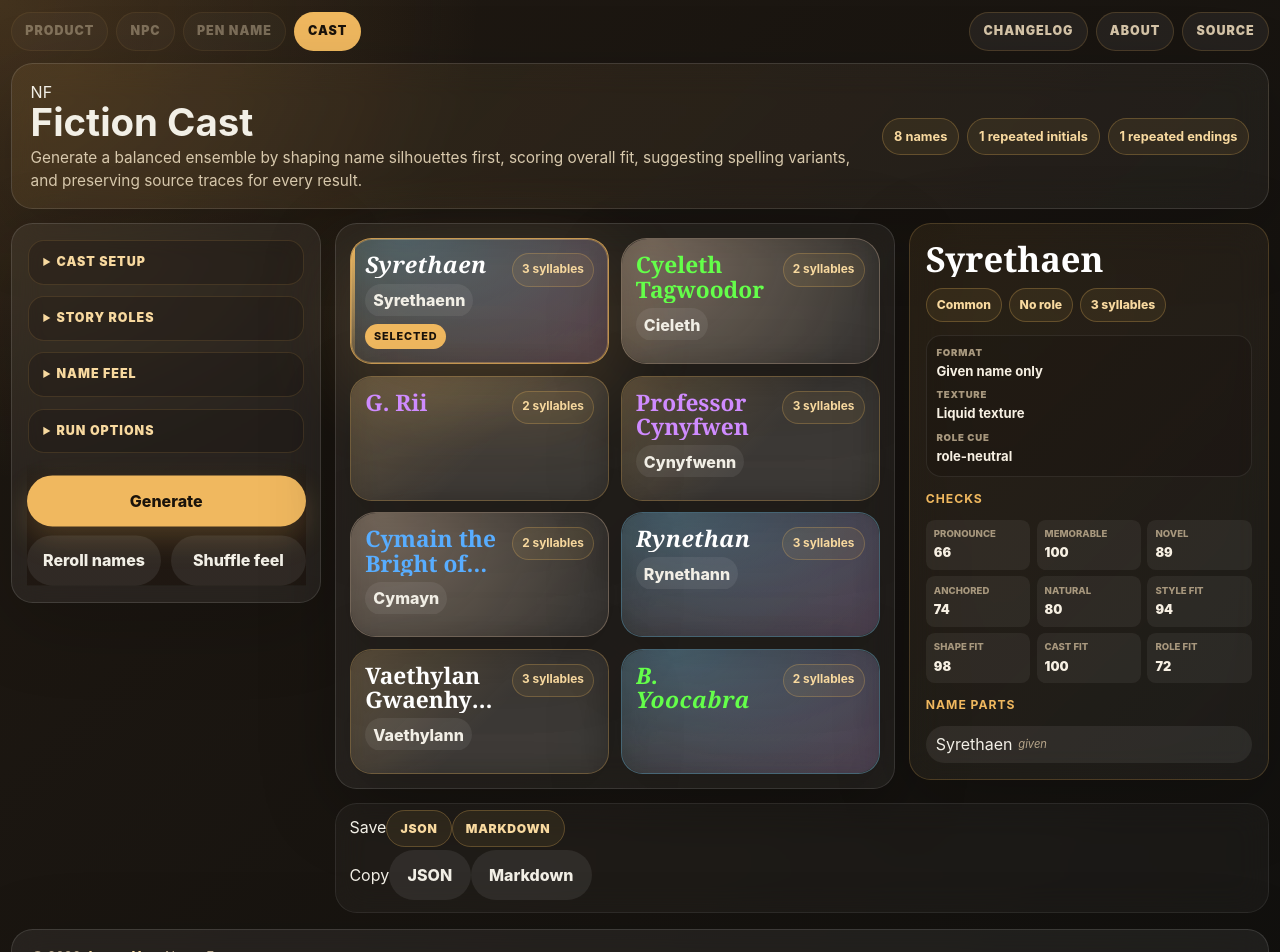
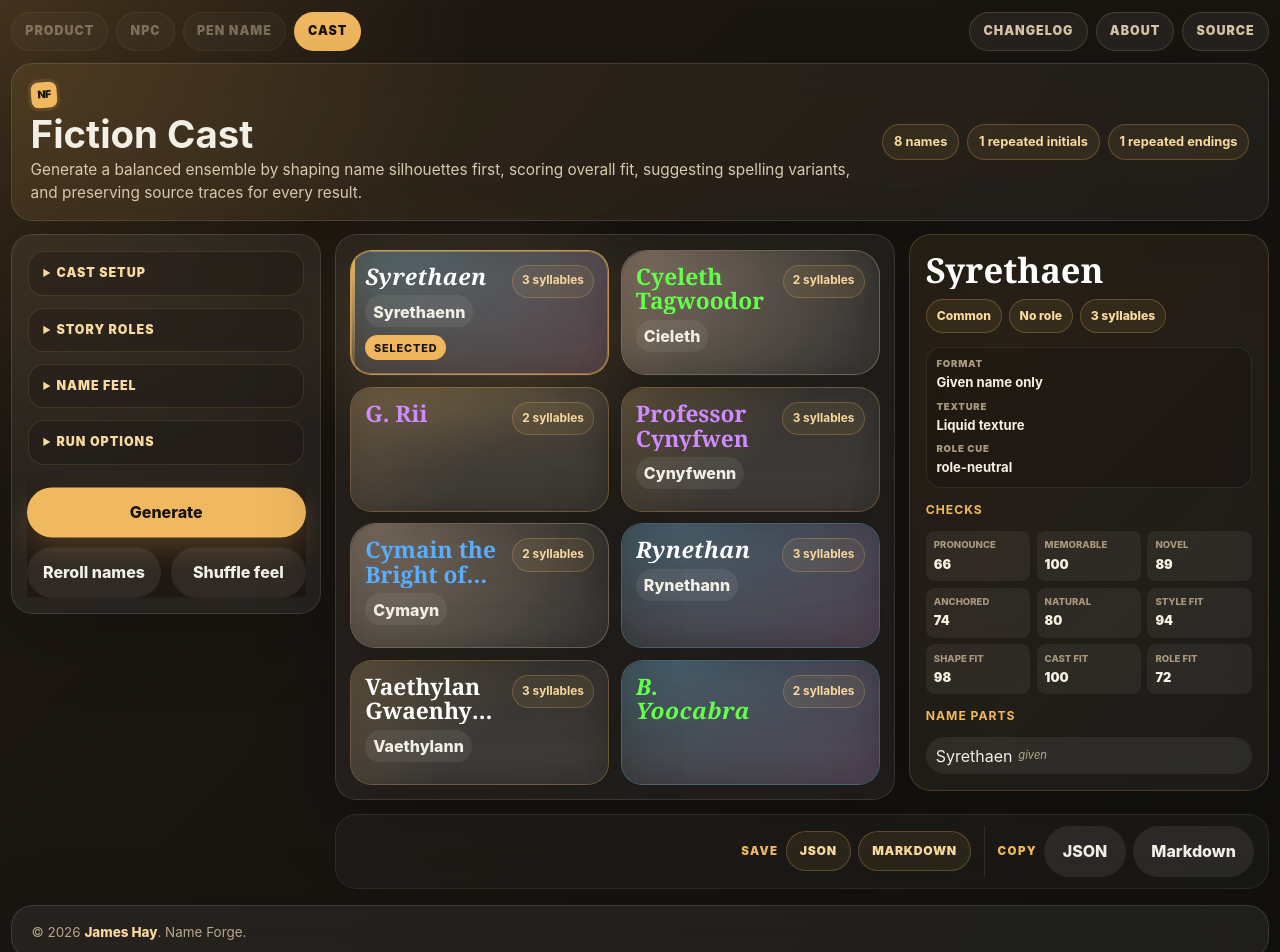
Before and after one commit to jaahay/name-forge, a React (Vite) app: page / in a window 1280 px wide. Shown: the top 952 px of the page. Built offline with nearby package versions, Linux system fonts and the light colour scheme.

Commit message:
Style brand mark and split save copy strip

```diff
--- a/src/styles.css
+++ b/src/styles.css
@@ -20,6 +20,8 @@ h1, h2, h3, p { margin-top: 0; }
 .panel { border: 1px solid rgba(255, 255, 255, 0.12); border-radius: 1.35rem; background: rgba(255, 255, 255, 0.06); box-shadow: 0 20px 80px rgba(0, 0, 0, 0.18); backdrop-filter: blur(16px); }
 .hero { display: grid; grid-template-columns: minmax(0, 1fr) auto; gap: 1.25rem; align-items: center; padding: 1rem 1.15rem; }
 .app-header { background: linear-gradient(135deg, rgba(240, 184, 95, 0.09), rgba(255, 255, 255, 0.045)); }
+.brand-lockup { display: inline-flex; align-items: center; margin-bottom: 0.45rem; }
+.brand-mark { display: inline-grid; place-items: center; width: 1.65rem; height: 1.65rem; border: 1px solid rgba(240, 184, 95, 0.5); border-radius: 0.48rem; color: #1a130b; background: #f0b85f; box-shadow: 0 0 0 3px rgba(240, 184, 95, 0.12); font-size: 0.66rem; font-weight: 950; letter-spacing: -0.05em; transform: rotate(-4deg); }
 .eyebrow { margin-bottom: 0.35rem; color: #f0b85f; font-size: 0.72rem; font-weight: 950; letter-spacing: 0.18em; text-transform: uppercase; }
 .hero h1 { max-width: 720px; margin-bottom: 0.35rem; font-size: clamp(1.9rem, 3vw, 3rem); line-height: 0.95; }
 .hero-copy { max-width: 860px; margin-bottom: 0; color: #d8c9ad; font-size: 0.96rem; }
@@ -29,7 +31,7 @@ h1, h2, h3, p { margin-top: 0; }
 .controls { position: sticky; top: 0.75rem; display: grid; gap: 0.72rem; max-height: calc(100vh - 1.5rem); overflow: auto; padding: 1rem; align-content: start; }
 .controls label { display: grid; gap: 0.42rem; color: #dacdb7; font-size: 0.84rem; font-weight: 750; }
 .control-section { border: 1px solid rgba(240, 184, 95, 0.14); border-radius: 1rem; background: rgba(12, 9, 6, 0.2); }
-.control-section > summary, .slot-overrides > summary, .export-preview > summary { cursor: pointer; padding: 0.75rem 0.88rem; color: #f8d99f; font-size: 0.78rem; font-weight: 950; letter-spacing: 0.08em; text-transform: uppercase; }
+.control-section > summary, .slot-overrides > summary { cursor: pointer; padding: 0.75rem 0.88rem; color: #f8d99f; font-size: 0.78rem; font-weight: 950; letter-spacing: 0.08em; text-transform: uppercase; }
 .control-section-body { display: grid; gap: 0.85rem; padding: 0 0.88rem 0.88rem; }
 .cast-size-control { display: grid; grid-template-columns: auto minmax(0, 1fr) auto; gap: 0.48rem; align-items: center; }
 .stepper-button { width: 2.4rem; height: 2.4rem; padding: 0; box-shadow: none; }
@@ -51,8 +53,7 @@ h1, h2, h3, p { margin-top: 0; }
 .actions button.secondary { flex: 1 1 calc(50% - 0.3rem); padding-inline: 0.78rem; }
 .output { display: grid; gap: 0.85rem; min-width: 0; }
 .results-layout { display: grid; grid-template-columns: minmax(0, 1fr) minmax(300px, 360px); gap: 0.85rem; align-items: start; }
-.roster-panel { display: grid; gap: 0.7rem; min-width: 0; padding: 0.9rem; }
-.roster-label { margin-bottom: 0; }
+.roster-panel { display: grid; min-width: 0; padding: 0.9rem; }
 .name-grid { display: grid; grid-template-columns: repeat(auto-fit, minmax(175px, 1fr)); gap: 0.72rem; align-items: stretch; }
 .name-card { position: relative; isolation: isolate; overflow: hidden; min-width: 0; display: grid; transition: border-color 150ms ease, transform 150ms ease, background-color 150ms ease, box-shadow 150ms ease; }
 .name-card:hover, .name-card:focus-within { border-color: rgba(240, 184, 95, 0.46); background: rgba(240, 184, 95, 0.06); transform: translateY(-1px); }
@@ -85,7 +86,6 @@ h1, h2, h3, p { margin-top: 0; }
 .compact-variants { max-height: 2rem; overflow: hidden; }
 .selected-name-panel { position: sticky; top: 0.75rem; display: grid; gap: 0.82rem; min-width: 0; padding: 1rem; border-color: rgba(240, 184, 95, 0.2); background: linear-gradient(135deg, rgba(240, 184, 95, 0.08), rgba(255, 255, 255, 0.045)); }
 .selected-name-heading { display: grid; gap: 0.68rem; }
-.selected-name-heading .eyebrow { margin-bottom: 0.3rem; }
 .selected-name-chips, .inspector-summary { display: flex; gap: 0.42rem; flex-wrap: wrap; margin: 0; padding: 0; list-style: none; }
 .selected-name-chips li { border: 1px solid rgba(240, 184, 95, 0.26); border-radius: 999px; padding: 0.43rem 0.62rem; color: #f8d99f; background: rgba(240, 184, 95, 0.08); font-size: 0.76rem; font-weight: 850; }
 .inspector-summary { display: grid; grid-template-columns: 1fr; border: 1px solid rgba(255, 255, 255, 0.08); border-radius: 0.95rem; padding: 0.6rem; background: rgba(12, 9, 6, 0.18); }
@@ -126,15 +126,12 @@ h1, h2, h3, p { margin-top: 0; }
 .provenance { display: grid; margin-top: 0.55rem; }
 .provenance li { display: grid; gap: 0.2rem; border-left: 2px solid rgba(240, 184, 95, 0.55); padding-left: 0.65rem; color: #baa98c; font-size: 0.82rem; }
 .provenance strong { color: #f4ddae; }
-.save-panel { display: grid; gap: 0.7rem; border-color: rgba(255, 255, 255, 0.08); padding: 0.72rem 0.85rem; background: rgba(255, 255, 255, 0.035); box-shadow: none; }
-.save-heading { display: flex; gap: 1rem; align-items: center; justify-content: space-between; flex-wrap: wrap; }
-.save-heading h2 { margin-bottom: 0; font-size: 1rem; }
-.save-heading .eyebrow { margin-bottom: 0.12rem; }
-.export-actions { display: flex; gap: 0.5rem; flex-wrap: wrap; justify-content: flex-end; }
+.save-panel { display: flex; gap: 0.8rem; align-items: center; justify-content: flex-end; border-color: rgba(255, 255, 255, 0.08); padding: 0.72rem 0.85rem; background: rgba(255, 255, 255, 0.035); box-shadow: none; }
+.save-group { display: flex; gap: 0.45rem; align-items: center; flex-wrap: wrap; }
+.save-group + .save-group { border-left: 1px solid rgba(255, 255, 255, 0.1); padding-left: 0.8rem; }
+.save-group-label { color: #f0b85f; font-size: 0.72rem; font-weight: 950; letter-spacing: 0.12em; text-transform: uppercase; }
 .export-link { border: 1px solid rgba(240, 184, 95, 0.26); border-radius: 999px; padding: 0.62rem 0.82rem; color: #f8d99f; background: rgba(240, 184, 95, 0.08); font-size: 0.76rem; font-weight: 900; letter-spacing: 0.06em; text-decoration: none; text-transform: uppercase; }
 .export-link:hover { border-color: rgba(240, 184, 95, 0.5); color: #1a130b; background: #f0b85f; }
-.export-preview { border-top: 1px solid rgba(255, 255, 255, 0.08); padding-top: 0.2rem; color: #dacdb7; font-size: 0.84rem; font-weight: 700; }
-.export-preview textarea { margin-top: 0.6rem; }
 .changelog, .about { display: grid; gap: 1rem; padding: clamp(1.4rem, 4vw, 3rem); }
 .changelog-heading, .about-heading { display: flex; justify-content: space-between; gap: 1.5rem; align-items: end; }
 .changelog-heading h1, .about-heading h1 { max-width: 760px; margin-bottom: 0; font-size: clamp(2.1rem, 4vw, 4rem); line-height: 0.98; }
@@ -153,7 +150,7 @@ h1, h2, h3, p { margin-top: 0; }
 .site-footer a { color: #f8d99f; font-weight: 800; text-decoration: none; }
 .site-footer a:hover { text-decoration: underline; }
 @media (max-width: 1180px) { .results-layout { grid-template-columns: 1fr; } .selected-name-panel { position: static; } .name-detail-grid { grid-template-columns: minmax(0, 1fr) minmax(220px, 0.8fr); } .detail-metadata { grid-template-columns: repeat(2, minmax(0, 1fr)); } }
-@media (max-width: 900px) { .hero, .workspace { grid-template-columns: 1fr; } .controls { position: static; max-height: none; } .actions { position: static; margin: 0; background: transparent; } .changelog-heading, .about-heading { display: grid; } .export-actions { justify-content: flex-start; } }
-@media (max-width: 720px) { .name-detail-grid, .detail-score-list { grid-template-columns: 1fr; } .app-tabs, .save-heading { display: grid; justify-content: stretch; } .utility-tabs { justify-content: flex-start; } .hero-stats { justify-content: flex-start; min-width: 0; } }
-@media (max-width: 640px) { .slider-heading, .slider-tools, .name-card-header, .selected-name-heading { display: grid; justify-content: stretch; } .generation-context { display: grid; } .slider-value { width: 100%; } .name-card-meta { max-width: none; justify-content: flex-start; } }
+@media (max-width: 900px) { .hero, .workspace { grid-template-columns: 1fr; } .controls { position: static; max-height: none; } .actions { position: static; margin: 0; background: transparent; } .changelog-heading, .about-heading { display: grid; } .save-panel { justify-content: flex-start; } }
+@media (max-width: 720px) { .name-detail-grid, .detail-score-list { grid-template-columns: 1fr; } .app-tabs, .save-panel { display: grid; justify-content: stretch; } .save-group + .save-group { border-left: 0; border-top: 1px solid rgba(255, 255, 255, 0.1); padding-left: 0; padding-top: 0.65rem; } .utility-tabs { justify-content: flex-start; } .hero-stats { justify-content: flex-start; min-width: 0; } }
+@media (max-width: 640px) { .slider-heading, .slider-tools, .name-card-header, .selected-name-heading { display: grid; justify-content: stretch; } .slider-value { width: 100%; } .name-card-meta { max-width: none; justify-content: flex-start; } }
 @media (max-width: 520px) { .score-list, .detail-metadata, .inspector-summary { grid-template-columns: 1fr; } .site-footer { flex-direction: column; } }
```
